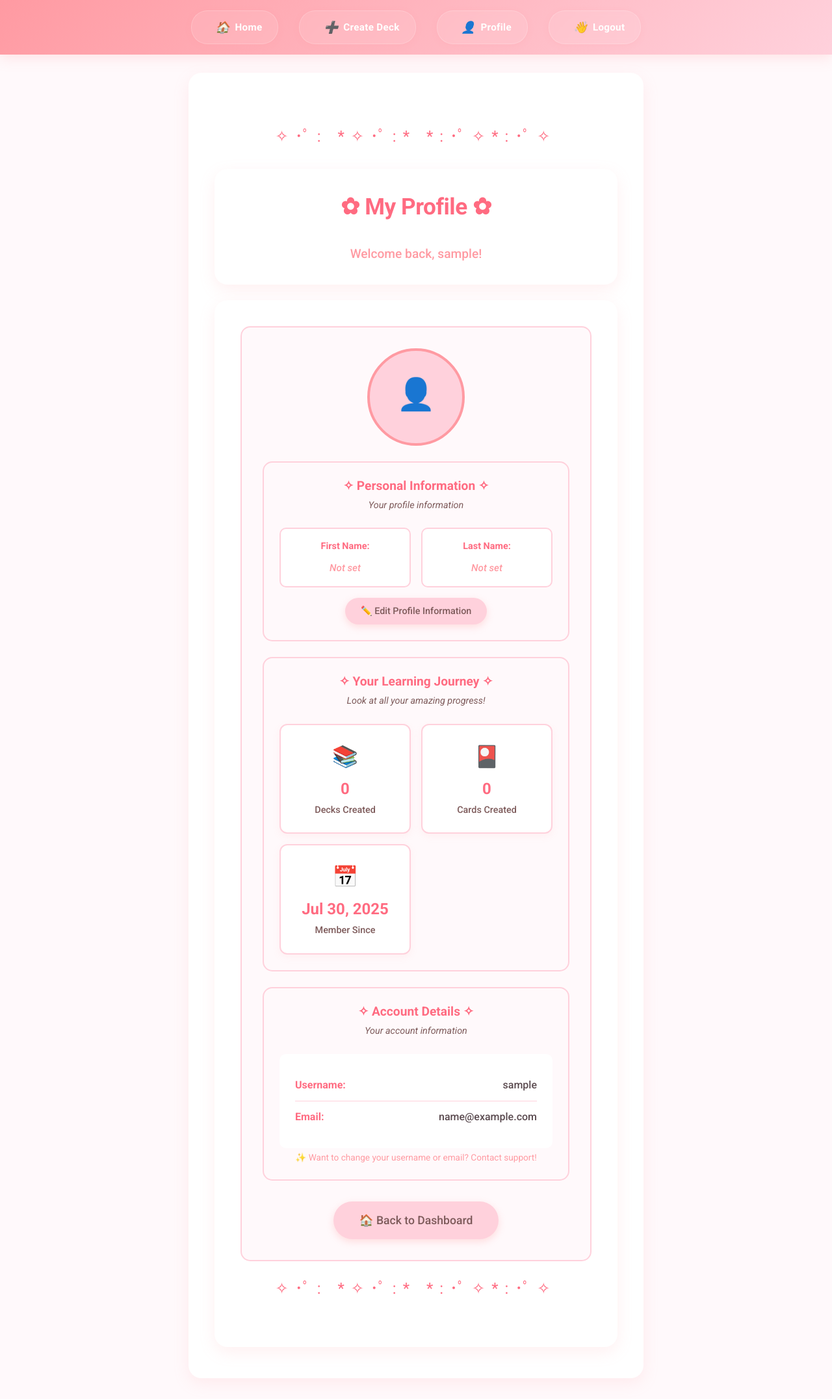
After one commit to vanya-koleva/aegyoAcademy, a Django app: page /accounts/profile/ in a window 1280 px wide. The commit adds this page. Shown: the whole page at 65% size. Run offline with Django 5.2, Linux system fonts and the light colour scheme; the visitor is signed in with stand-in values (Sample User, id 1); data that the repository does not hold is empty; some libraries are stand-ins or nearby versions.

Commit message:
feat: Implement profile view functionality

```diff
--- a/aegyoAcademy/accounts/urls.py
+++ b/aegyoAcademy/accounts/urls.py
@@ -7,4 +7,5 @@ urlpatterns = [
     path('register/', views.RegisterView.as_view(), name='register'),
     path('login/', LoginView.as_view(), name='login'),
     path('logout/', LogoutView.as_view(), name='logout'),
+    path('profile/', views.ViewProfile.as_view(), name='view-profile'),
 ]
--- a/aegyoAcademy/accounts/views.py
+++ b/aegyoAcademy/accounts/views.py
@@ -1,7 +1,10 @@
+from django.contrib.auth.mixins import LoginRequiredMixin
 from django.urls import reverse_lazy
-from django.views.generic import CreateView
+from django.views.generic import CreateView, DetailView
 
 from accounts.forms import CustomUserCreationForm
+from accounts.models import Profile
+from decks.models import Deck, Flashcard
 
 
 class RegisterView(CreateView):
@@ -9,3 +12,21 @@ class RegisterView(CreateView):
     template_name = 'registration/register.html'
     success_url = reverse_lazy('dashboard')
     # Uses signal to create the profile
+
+
+class ViewProfile(LoginRequiredMixin, DetailView):
+    model = Profile
+    template_name = 'registration/profile-details.html'
+    context_object_name = 'profile'
+
+    def get_object(self):
+        return self.request.user.profile
+
+    def get_context_data(self, **kwargs):
+        context = super().get_context_data(**kwargs)
+        user = self.request.user
+
+        context['deck_count'] = Deck.objects.filter(owner=user).count()
+        context['card_count'] = Flashcard.objects.filter(deck__owner=user).count()
+
+        return context
--- /dev/null
+++ b/aegyoAcademy/static/css/profile.css
@@ -0,0 +1,311 @@
+.profile-container {
+    max-width: 800px;
+    margin: 0 auto;
+}
+
+.profile-header {
+    background: white;
+    border-radius: 20px;
+    padding: 2rem;
+    box-shadow: 0 8px 25px rgba(255, 154, 158, 0.15);
+    text-align: center;
+}
+
+.profile-welcome {
+    color: #ff9aa2;
+    font-size: 1.2rem;
+    font-weight: 500;
+    margin-top: 0.5rem;
+}
+
+.profile-form-container {
+    background: white;
+    border-radius: 20px;
+    padding: 2.5rem;
+    box-shadow: 0 8px 25px rgba(255, 154, 158, 0.15);
+}
+
+.profile-image-section {
+    text-align: center;
+    background: #fff9fb;
+    border-radius: 15px;
+    padding: 2rem;
+    border: 2px solid #ffd1dc;
+}
+
+.current-image-container {
+    margin-bottom: 1.5rem;
+}
+
+.current-profile-image {
+    width: 150px;
+    height: 150px;
+    border-radius: 50%;
+    object-fit: cover;
+    border: 4px solid #ff9aa2;
+    box-shadow: 0 4px 15px rgba(255, 154, 158, 0.3);
+}
+
+.no-image-placeholder {
+    width: 150px;
+    height: 150px;
+    border-radius: 50%;
+    background: #ffd1dc;
+    display: flex;
+    flex-direction: column;
+    align-items: center;
+    justify-content: center;
+    margin: 0 auto;
+    border: 4px solid #ff9aa2;
+}
+
+.placeholder-icon {
+    font-size: 3rem;
+    color: white;
+    margin-bottom: 0.5rem;
+}
+
+.placeholder-text {
+    color: white;
+    font-size: 0.9rem;
+    font-weight: 500;
+    margin: 0;
+}
+
+.image-upload-section {
+    max-width: 300px;
+    margin: 0 auto;
+}
+
+.name-fields-container {
+    background: #fff9fb;
+    border-radius: 15px;
+    padding: 1.5rem;
+    border: 2px solid #ffd1dc;
+}
+
+.side-header {
+    text-align: center;
+    margin-bottom: 1.5rem;
+}
+
+.side-title {
+    color: #ff6b81;
+    font-weight: 700;
+    margin-bottom: 0.5rem;
+    font-size: 1.2rem;
+}
+
+.side-description {
+    color: #7d5a5a;
+    font-size: 0.9rem;
+    margin: 0;
+    font-style: italic;
+}
+
+.name-display-grid {
+    display: grid;
+    grid-template-columns: 1fr 1fr;
+    gap: 1rem;
+}
+
+.info-display-item {
+    background: white;
+    border-radius: 10px;
+    padding: 1rem;
+    border: 2px solid #ffd1dc;
+    display: flex;
+    flex-direction: column;
+    gap: 0.5rem;
+}
+
+.info-label {
+    font-weight: 600;
+    color: #ff6b81;
+    font-size: 0.9rem;
+}
+
+.info-value {
+    color: #5a4a4f;
+    font-weight: 500;
+    font-size: 1.1rem;
+}
+
+.not-set {
+    color: #ff9aa2;
+    font-style: italic;
+    font-size: 0.95rem;
+}
+
+.edit-suggestion {
+    text-align: center;
+    margin-top: 1rem;
+}
+
+.btn-sm {
+    padding: 0.6rem 1.5rem;
+    font-size: 0.9rem;
+    min-width: auto;
+}
+
+.profile-stats-section {
+    background: #fff9fb;
+    border-radius: 15px;
+    padding: 1.5rem;
+    border: 2px solid #ffd1dc;
+}
+
+.stats-grid {
+    display: grid;
+    grid-template-columns: repeat(auto-fit, minmax(150px, 1fr));
+    gap: 1rem;
+    margin-top: 1rem;
+}
+
+.stat-card {
+    background: white;
+    border-radius: 12px;
+    padding: 1.5rem;
+    text-align: center;
+    box-shadow: 0 4px 12px rgba(255, 154, 158, 0.1);
+    border: 2px solid #ffd1dc;
+    transition: all 0.3s ease;
+}
+
+.stat-card:hover {
+    border-color: #ff9aa2;
+    transform: translateY(-2px);
+}
+
+.stat-icon {
+    font-size: 2rem;
+    margin-bottom: 0.5rem;
+}
+
+.stat-value {
+    font-size: 1.5rem;
+    font-weight: 700;
+    color: #ff6b81;
+    margin-bottom: 0.25rem;
+}
+
+.stat-label {
+    font-size: 0.9rem;
+    color: #7d5a5a;
+    font-weight: 500;
+}
+
+.account-info-section {
+    background: #fff9fb;
+    border-radius: 15px;
+    padding: 1.5rem;
+    border: 2px solid #ffd1dc;
+}
+
+.account-details {
+    background: white;
+    border-radius: 10px;
+    padding: 1.5rem;
+    margin-top: 1rem;
+}
+
+.detail-item {
+    display: flex;
+    justify-content: space-between;
+    align-items: center;
+    padding: 0.75rem 0;
+    border-bottom: 1px solid #ffd1dc;
+}
+
+.detail-item:last-child {
+    border-bottom: none;
+}
+
+.detail-label {
+    font-weight: 600;
+    color: #ff6b81;
+}
+
+.detail-value {
+    color: #5a4a4f;
+    font-weight: 500;
+}
+
+.form-actions {
+    text-align: center;
+    margin-top: 2rem;
+    display: flex;
+    justify-content: center;
+    gap: 1rem;
+    flex-wrap: wrap;
+}
+
+.tips-section {
+    background: white;
+    border-radius: 20px;
+    padding: 1.5rem;
+    box-shadow: 0 8px 25px rgba(255, 154, 158, 0.15);
+}
+
+.tips-title {
+    text-align: center;
+    color: #ff6b81;
+    font-weight: 700;
+    margin-bottom: 1rem;
+}
+
+.tips-grid {
+    display: grid;
+    grid-template-columns: repeat(auto-fit, minmax(250px, 1fr));
+    gap: 1rem;
+}
+
+.tip-item {
+    display: flex;
+    align-items: center;
+    padding: 0.75rem;
+    background: #fff9fb;
+    border-radius: 10px;
+    border: 1px solid #ffd1dc;
+}
+
+.tip-emoji {
+    font-size: 1.2rem;
+    margin-right: 0.75rem;
+}
+
+.tip-text {
+    color: #5a4a4f;
+    font-size: 0.9rem;
+    font-weight: 500;
+}
+
+/* Responsive Design */
+@media (max-width: 768px) {
+    .name-display-grid {
+        grid-template-columns: 1fr;
+    }
+
+    .stats-grid {
+        grid-template-columns: 1fr;
+    }
+
+    .form-actions {
+        flex-direction: column;
+        align-items: center;
+    }
+
+    .form-actions .btn {
+        width: 200px;
+    }
+
+    .detail-item {
+        flex-direction: column;
+        align-items: flex-start;
+        gap: 0.25rem;
+    }
+
+    .tips-grid {
+        grid-template-columns: 1fr;
+    }
+}
--- a/aegyoAcademy/static/css/styles.css
+++ b/aegyoAcademy/static/css/styles.css
@@ -5,3 +5,4 @@
 @import "deck-create.css";
 @import "flashcards.css";
 @import "nav.css";
+@import "profile.css";
--- a/aegyoAcademy/templates/common/nav.html
+++ b/aegyoAcademy/templates/common/nav.html
@@ -13,7 +13,7 @@
             </a>
         </li>
         <li>
-            <a href="#" class="nav-link">
+            <a href="{% url 'view-profile' %}" class="nav-link">
                 <i class="nav-icon">👤</i>
                 <span>Profile</span>
             </a>
--- /dev/null
+++ b/aegyoAcademy/templates/registration/profile-details.html
@@ -0,0 +1,131 @@
+{% extends 'common/base.html' %}
+{% load static %}
+
+{% block content %}
+<div class="profile-container">
+    <!-- Header Section -->
+    <div class="profile-header mb-4">
+        <div class="aegyo-title">✿ My Profile ✿</div>
+        <div class="profile-welcome">
+            Welcome back, {{ user.username }}!
+        </div>
+    </div>
+
+    <!-- Profile Form Section -->
+    <div class="profile-form-container">
+        <form method="post" enctype="multipart/form-data" class="aegyo-form">
+            {% csrf_token %}
+
+            <!-- Profile Image Section -->
+            <div class="profile-image-section mb-4">
+                <div class="current-image-container">
+                    {% if profile.image %}
+                        <img src="{{ profile.image }}" alt="Profile Image" class="current-profile-image">
+                    {% else %}
+                        <div class="no-image-placeholder">
+                            <span class="placeholder-icon">👤</span>
+                        </div>
+                    {% endif %}
+                </div>
+
+            <!-- Name Fields Section -->
+            <div class="name-fields-container mb-4">
+                <div class="side-header">
+                    <h3 class="side-title">✧ Personal Information ✧</h3>
+                    <p class="side-description">Your profile information</p>
+                </div>
+
+                <div class="name-display-grid">
+                    <!-- First Name Display -->
+                    <div class="info-display-item">
+                        <span class="info-label">First Name:</span>
+                        <span class="info-value">
+                            {% if profile.first_name %}
+                                {{ profile.first_name }}
+                            {% else %}
+                                <span class="not-set">Not set</span>
+                            {% endif %}
+                        </span>
+                    </div>
+
+                    <!-- Last Name Display -->
+                    <div class="info-display-item">
+                        <span class="info-label">Last Name:</span>
+                        <span class="info-value">
+                            {% if profile.last_name %}
+                                {{ profile.last_name }}
+                            {% else %}
+                                <span class="not-set">Not set</span>
+                            {% endif %}
+                        </span>
+                    </div>
+                </div>
+
+                <div class="edit-suggestion">
+                    <a href="#" class="btn btn-cute btn-secondary btn-sm">
+                        ✏️ Edit Profile Information
+                    </a>
+                </div>
+            </div>
+
+            <!-- Account Stats Section -->
+            <div class="profile-stats-section mb-4">
+                <div class="side-header">
+                    <h3 class="side-title">✧ Your Learning Journey ✧</h3>
+                    <p class="side-description">Look at all your amazing progress!</p>
+                </div>
+
+                <div class="stats-grid">
+                    <div class="stat-card">
+                        <div class="stat-icon">📚</div>
+                        <div class="stat-value">{{ deck_count }}</div>
+                        <div class="stat-label">Decks Created</div>
+                    </div>
+
+                    <div class="stat-card">
+                        <div class="stat-icon">🎴</div>
+                        <div class="stat-value">{{ card_count }}</div>
+                        <div class="stat-label">Cards Created</div>
+                    </div>
+
+                    <div class="stat-card">
+                        <div class="stat-icon">📅</div>
+                        <div class="stat-value">{{ user.date_joined|date:"M d, Y" }}</div>
+                        <div class="stat-label">Member Since</div>
+                    </div>
+                </div>
+            </div>
+
+            <!-- Account Information Section -->
+            <div class="account-info-section mb-4">
+                <div class="side-header">
+                    <h3 class="side-title">✧ Account Details ✧</h3>
+                    <p class="side-description">Your account information</p>
+                </div>
+
+                <div class="account-details">
+                    <div class="detail-item">
+                        <span class="detail-label">Username:</span>
+                        <span class="detail-value">{{ user.username }}</span>
+                    </div>
+                    <div class="detail-item">
+                        <span class="detail-label">Email:</span>
+                        <span class="detail-value">{{ user.email }}</span>
+                    </div>
+                </div>
+
+                <div class="cute-help-text text-center">
+                    ✨ Want to change your username or email? Contact support!
+                </div>
+            </div>
+
+            <!-- Form Actions -->
+            <div class="form-actions">
+                <a href="{% url 'dashboard' %}" class="btn btn-cute btn-secondary">
+                    🏠 Back to Dashboard
+                </a>
+            </div>
+        </form>
+    </div>
+
+{% endblock %}
```
Also changed, not shown: aegyoAcademy/accounts/admin.py (+13 -1 lines), aegyoAcademy/accounts/forms.py (+9 -0 lines), aegyoAcademy/accounts/models.py (+0 -8 lines).
